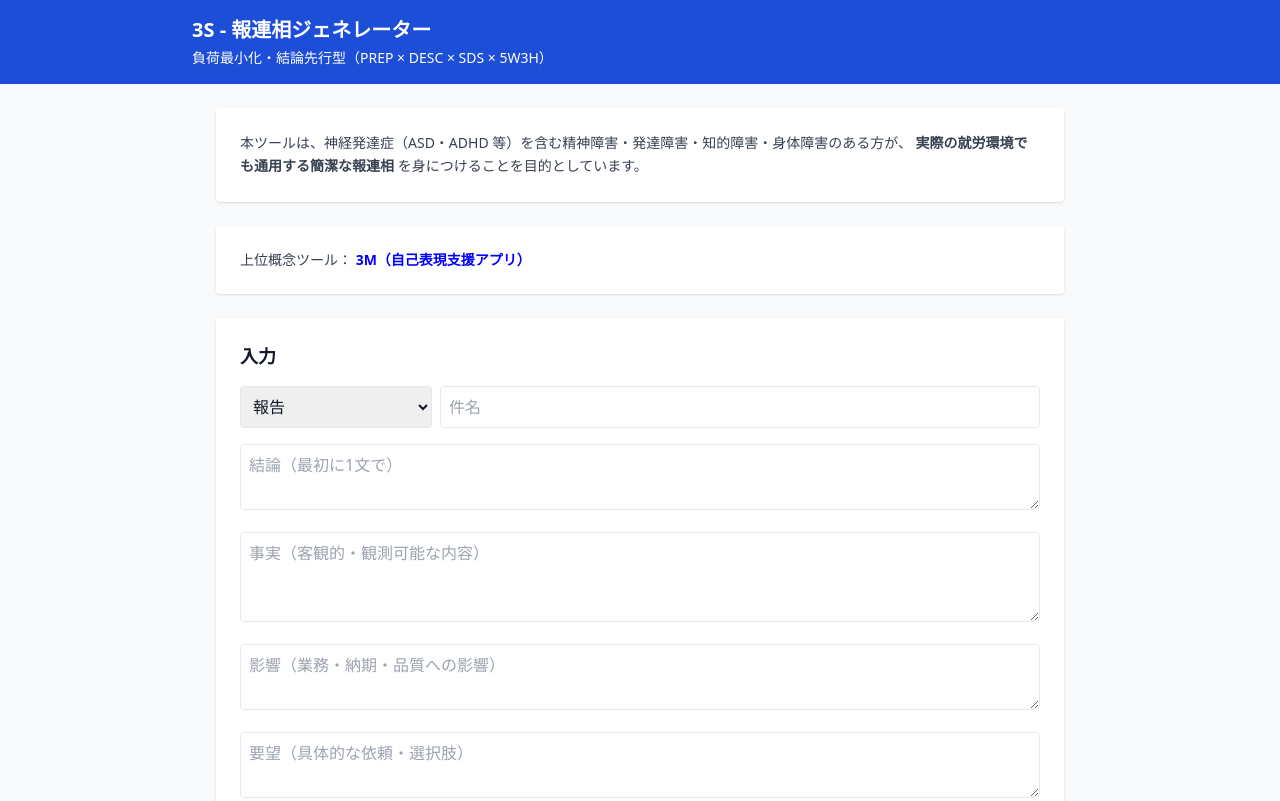
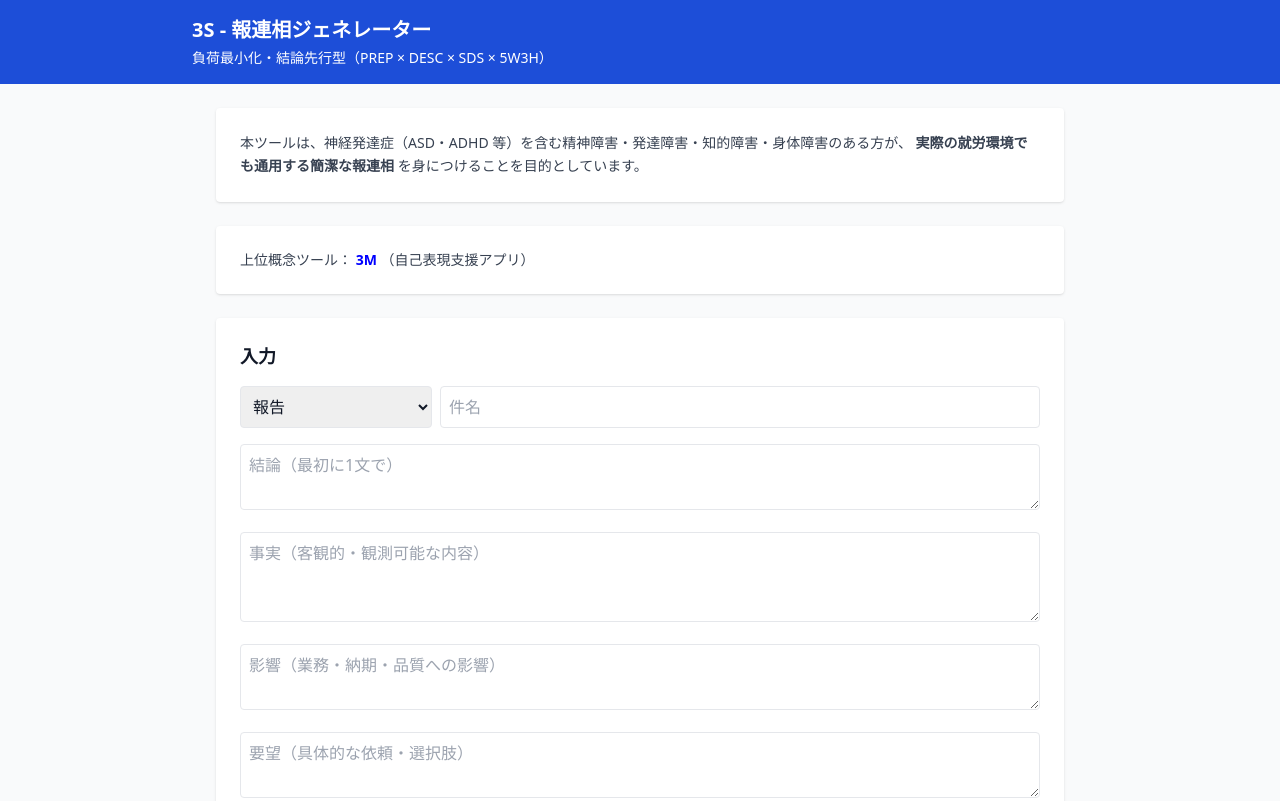
Before and after one commit to Uchida16104/3S, a plain HTML site: page index.html in a window 1280 px wide. Shown: the top 801 px of the page. Drawn offline with nearby package versions, Linux system fonts and the light colour scheme.

Commit message:
Update index.html

```diff
--- a/index.html
+++ b/index.html
@@ -55,8 +55,9 @@
       <p class="text-sm text-gray-700">
         上位概念ツール：
         <span class="font-semibold">
-          <a style="text-decoration: none; text-align: center; color: blue; font-weight: bold;" href="https://uchida16104.github.io/3M">3M（自己表現支援アプリ）</a>
+          <a style="text-decoration: none; text-align: center; color: blue; font-weight: bold;" href="https://uchida16104.github.io/3M">3M</a>
         </span>
+        （自己表現支援アプリ）
       </p>
     </section>
 
```
